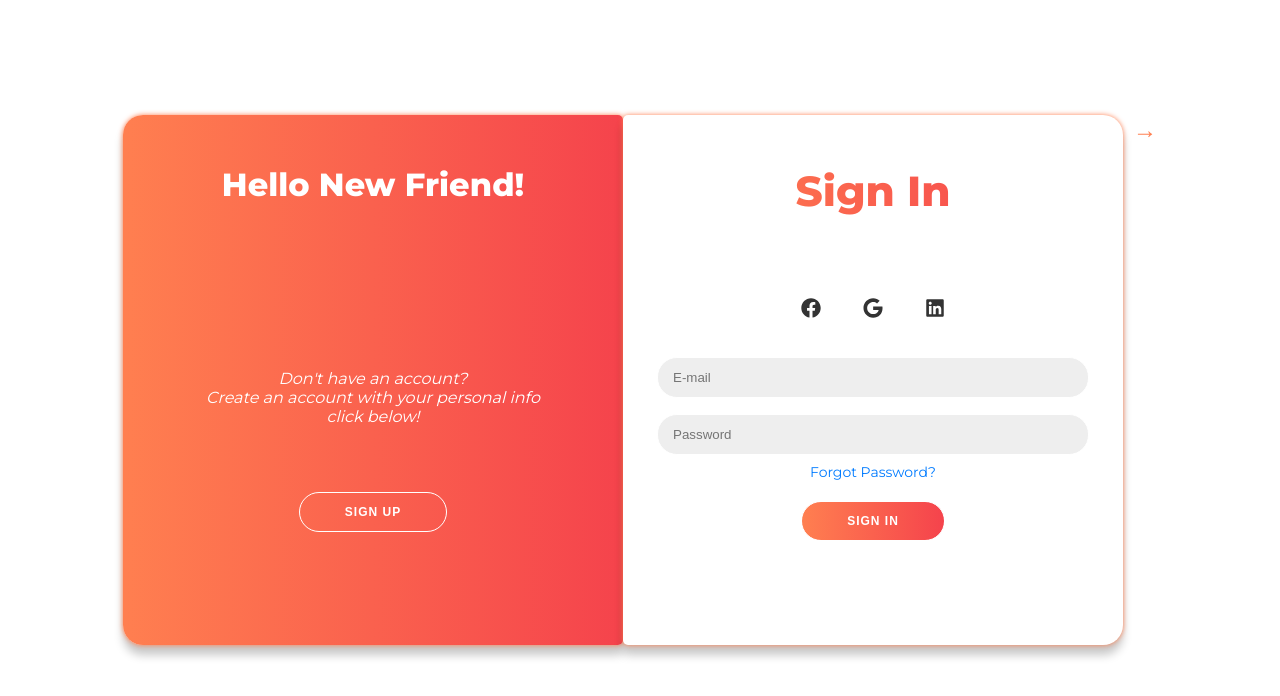
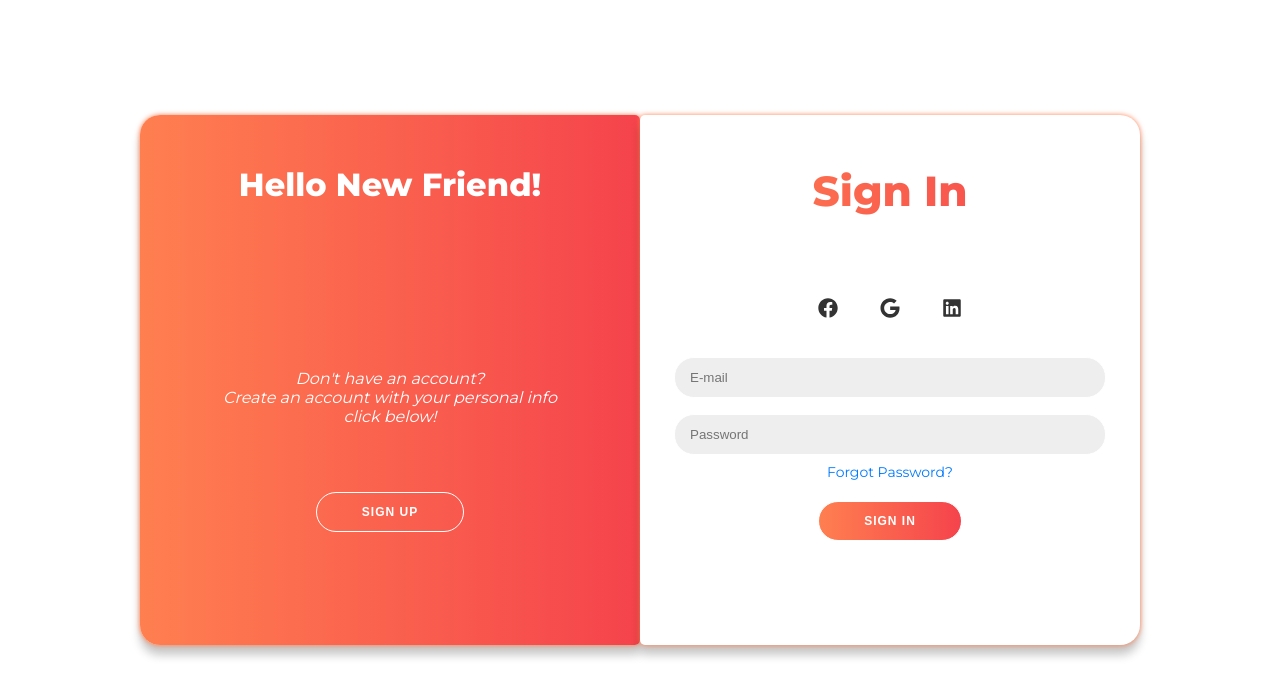
Before and after one commit to ZahraZellazi/Login_Interface, a React (Vite) app: page / in a window 1280 px wide. Shown: the top 696 px of the page. Built offline with nearby package versions, Linux system fonts and the light colour scheme.

Commit message:
final_before

```diff
--- a/src/App.jsx
+++ b/src/App.jsx
@@ -14,7 +14,7 @@ function App() {
       {isSignIn ? (
         <SignIn onSwitch={toggleForm} />
       ) : (
-        <SignUp />
+        <SignUp onSwitch={toggleForm} />
       )}
     </div>
   );
--- a/src/SignIn.css
+++ b/src/SignIn.css
@@ -72,15 +72,15 @@ body {
 
 }
 .socialI.facebook:hover {
-  color: #3b5998; /* Facebook color */
+  color: #3b5998;
 }
 
 .socialI.google:hover {
-  color: #db4437; /* Google color */
+  color: #db4437;
 }
 
 .socialI.linkedin:hover {
-  color: #0e76a8; /* LinkedIn color */
+  color: #0e76a8;
 }
 .socialI:hover {
   background-color: #ffffff;
@@ -194,14 +194,3 @@ body {
     margin-top: 20px;
   }
 }
-
-@media screen and (min-width: 1001px) {
-  .wrapperI::after {
-    content: '→';
-    font-size: 24px;
-    color: coral;
-    display: inline-block;
-    margin-left: 10px;
-    cursor: pointer;
-  }
-}
--- a/src/SignUp.css
+++ b/src/SignUp.css
@@ -72,15 +72,15 @@ body {
 
 }
 .socialU.facebook:hover {
-  color: #3b5998; /* Facebook color */
+  color: #3b5998;
 }
 
 .socialU.google:hover {
-  color: #db4437; /* Google color */
+  color: #db4437;
 }
 
 .socialU.linkedin:hover {
-  color: #0e76a8; /* LinkedIn color */
+  color: #0e76a8;
 }
 .socialU:hover {
   background-color: #ffffff
@@ -160,9 +160,9 @@ body {
 }
 .buttonUU {
   border-radius: 20px;
-  border: 1px solid white; /* Small white border */
-  background: transparent; /* Make background transparent */
-  color: white; /* Text color */
+  border: 1px solid white;
+  background: transparent;
+  color: white;
   font-size: 12px;
   font-weight: bold;
   padding: 12px 45px;
```
